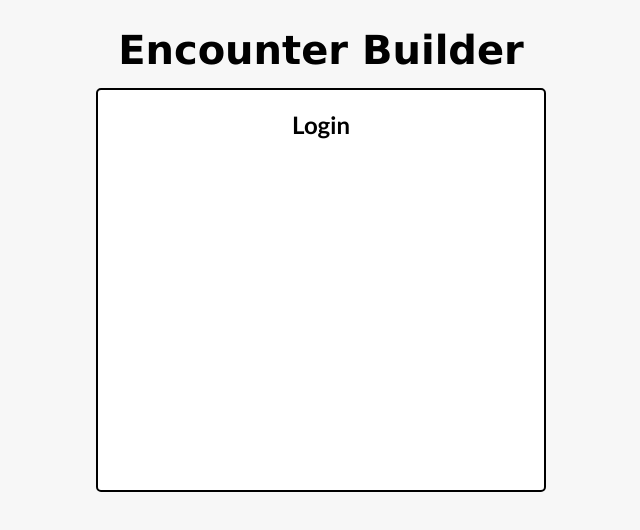
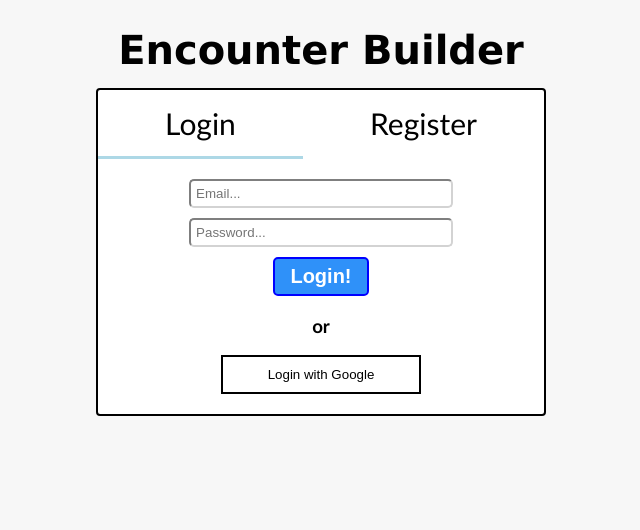
Before and after one commit to LoganGMclachlan/Encounter-Builder, a React (Vite) app: page / in a window 1280 px wide. Shown: the top 530 px of the page, without its empty margins (319-959 px from the left). Built offline with nearby package versions, Linux system fonts and the light colour scheme.

Commit message:
created login and register forms

```diff
--- a/src/components/Login.jsx
+++ b/src/components/Login.jsx
@@ -1,8 +1,41 @@
+import { useState } from "react"
+import { Link } from "react-router-dom"
 
 export default function Login() {
+    const [email, setEmail] = useState("")
+    const [password, setPassword] = useState("")
+
+    function handleLogin(e){
+        e.preventDefault()
+        alert(`email:${email}, password:${password}`)
+    }
+
     return(
     <>
-        <h2>Login</h2>
+        <div className="tab-container">
+            <div className="tab selected">Login</div>
+            <Link to="/register" className="tab">Register</Link>
+        </div>
+
+        <form onSubmit={handleLogin} className="form">
+            <input
+                placeholder="Email..."
+                className="form-input"
+                onChange={e => setEmail(e.target.value)}
+            />
+            <input
+                placeholder="Password..."
+                className="form-input"
+                type="password"
+                onChange={e => setPassword(e.target.value)}
+            />
+            <button className="blue-btn" type="submit">Login!</button>
+        </form>
+
+        <div>
+        <h3>or</h3>
+        <button className="google-btn">Login with Google</button>
+        </div>
     </>
     )
 }
--- a/src/components/Register.jsx
+++ b/src/components/Register.jsx
@@ -1,8 +1,48 @@
+import { useState } from "react"
+import { Link } from "react-router-dom"
 
 export default function Register() {
+    const [email, setEmail] = useState("")
+    const [password, setPassword] = useState("")
+    const [confirmPassword, setConfirmPassword] = useState("")
+
+    function handleRegister(e){
+        e.preventDefault()
+        alert(`email:${email}, password:${password}, confirm password:${confirmPassword}`)
+    }
+
     return(
     <>
-        <h2>Register</h2>
+        <div className="tab-container">
+            <Link to="/" className="tab ">Login</Link>
+            <div className="tab selected">Register</div>
+        </div>
+
+        <form onSubmit={handleRegister} className="form">
+            <input
+                placeholder="Email..."
+                className="form-input"
+                onChange={e => setEmail(e.target.value)}
+            />
+            <input
+                placeholder="Password..."
+                className="form-input"
+                type="password"
+                onChange={e => setPassword(e.target.value)}
+            />
+            <input
+                placeholder="Confirm Password..."
+                className="form-input"
+                type="password"
+                onChange={e => setConfirmPassword(e.target.value)}
+            />
+            <button className="blue-btn" type="submit">Register!</button>
+        </form>
+
+        <div>
+        <h3>or</h3>
+        <button className="google-btn">Register with Google</button>
+        </div>
     </>
     )
 }
--- a/src/components/styles.css
+++ b/src/components/styles.css
@@ -23,7 +23,68 @@ body{
 
 .main{
     border:2px black solid;
+    border-radius: 4px;
+    background-color: white;
+    padding-bottom: 20px;
+}
+
+.tab-container{
+    width:100%;
+    display: flex;
+    flex-wrap: wrap;
+    justify-content: space-around;
+    margin-bottom: 20px;
+}
+
+.tab{
+    font-size: 30px;
+    padding-top:15px;
+    padding-bottom:15px;
+    flex-grow: 1;
+    cursor: pointer;
+    color:black;
+    text-decoration: none;
+}
+
+.selected{
+    border-bottom: 3px solid lightblue;
+    cursor:default;
+}
+
+.form{
+    width:70%;
+    margin-left:15%;
+    display: flex;
+    flex-direction: column;
+    gap: 10px;
+    align-items: center;
+}
+
+.form-input{
+    width:80%;
+    border-color: lightgray;
     border-radius: 5px;
-    height: 400px;
+    padding:5px
+}
+
+.blue-btn{
+    background-color: rgb(47, 145, 249);
+    font-size:20px;
+    border:2px solid blue;
+    font-weight: bold;
+    border-radius: 5px;
+    padding:6px 15px 6px 15px;
+    cursor: pointer;
+    color:white
+}
+.blue-btn:hover{
+    color:black
+}
+
+.google-btn{
+    padding:10px;
     background-color: white;
+    border: 2px black solid;
+    width:200px;
+    cursor: pointer;
 }
```
